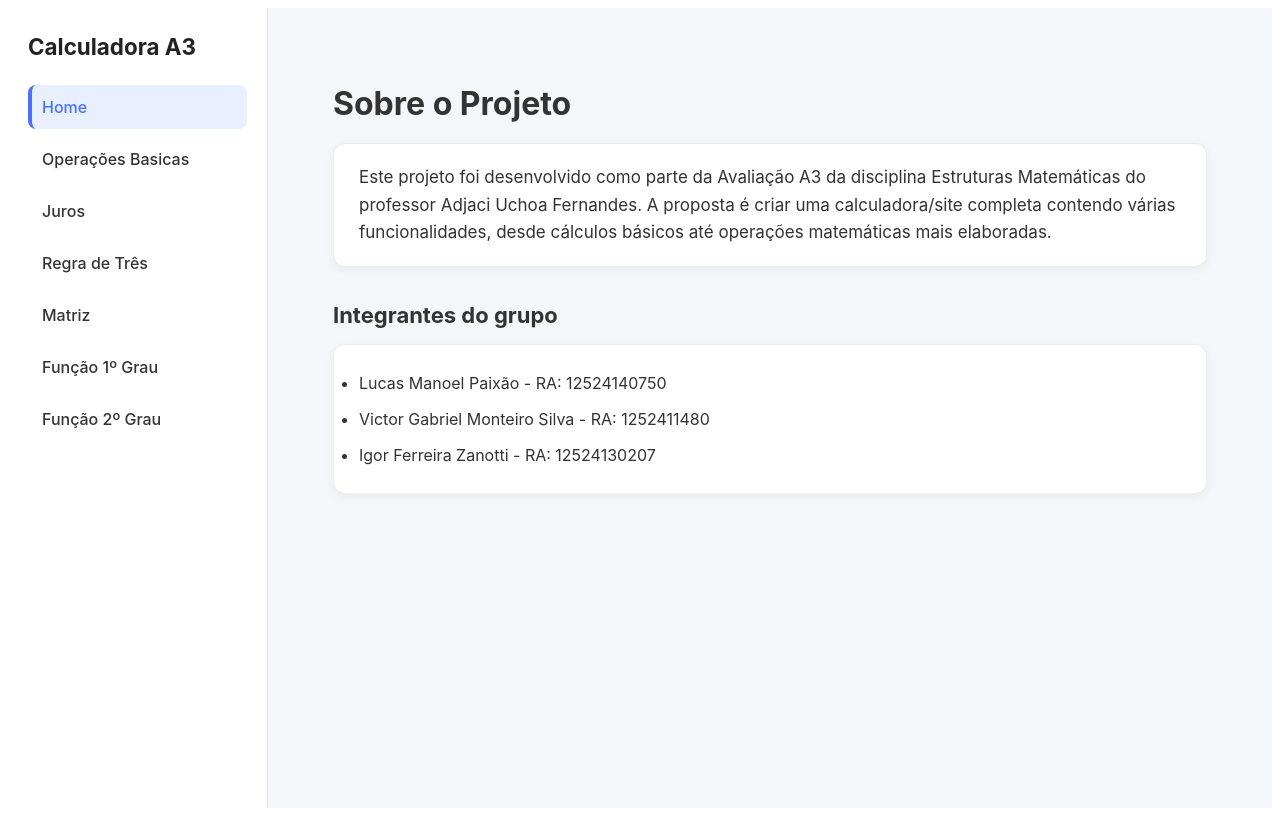
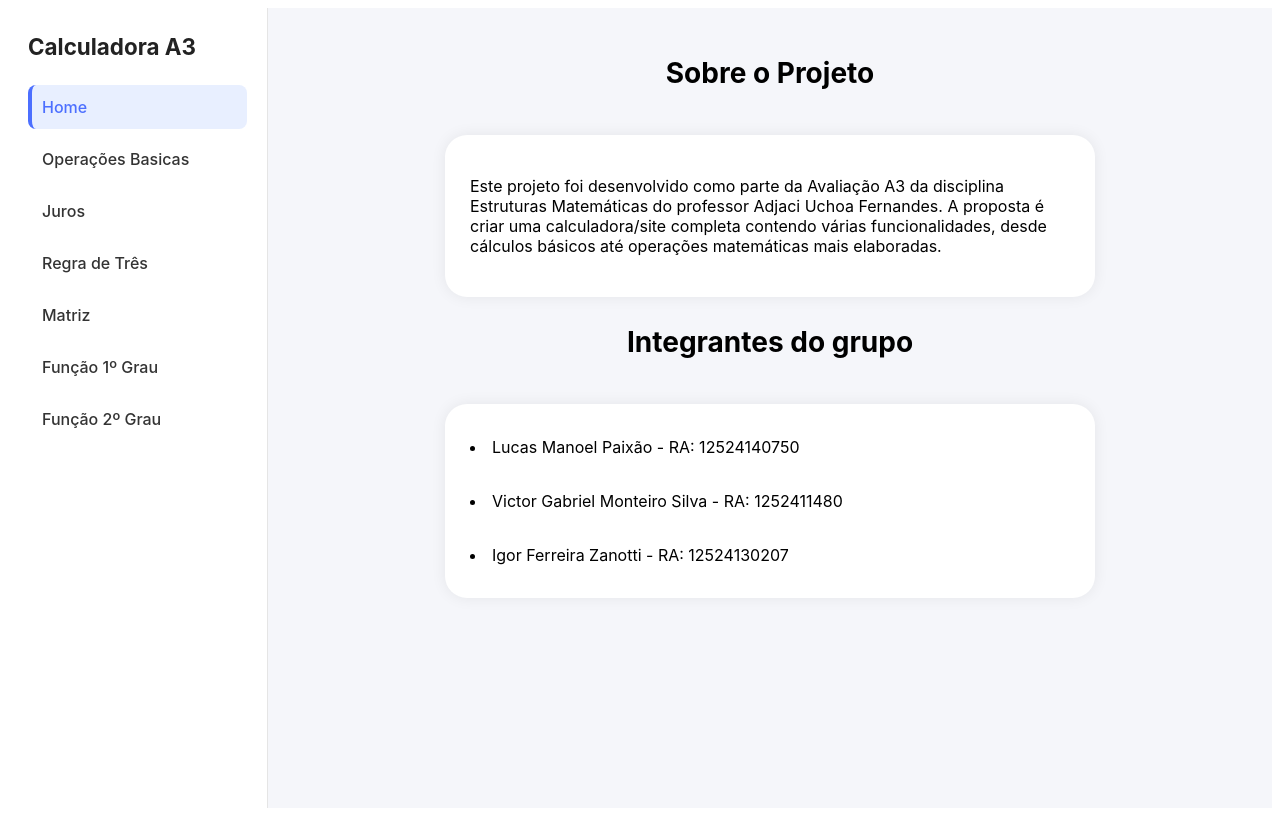
Before and after one commit to LucasManoel1337/CalculadoraA3, an Angular app: page / in a window 1280 px wide. Built offline with nearby package versions, Linux system fonts and the light colour scheme.

Commit message:
Padronização das paginas

```diff
--- a/src/app/features/funcao-2/pages/funcao-2.page.html
+++ b/src/app/features/funcao-2/pages/funcao-2.page.html
@@ -1 +1,8 @@
-<h1>Tela Função 2º Grau</h1>
+<div class="page-container">
+    <h2 class="titulo-pagina">Tela Função 2º Grau</h2>
+    <div class="content-container">
+
+
+
+    </div>
+</div>
--- a/src/app/features/home/pages/home.page.css
+++ b/src/app/features/home/pages/home.page.css
@@ -1,32 +1,3 @@
-.home-container {
-  padding: 30px;
-  max-width: 900px;
-  margin: 0 auto;
-  font-family: "Inter", sans-serif;
-  color: #333;
-}
-
-h1 {
-  font-size: 32px;
-  margin-bottom: 20px;
-}
-
-.descricao {
-  font-size: 17px;
-  line-height: 1.6;
-  background: #ffffff;
-  padding: 20px 25px;
-  border-radius: 12px;
-  box-shadow: 0 3px 10px rgba(0, 0, 0, 0.05);
-  border: 1px solid #ececec;
-  margin-bottom: 35px;
-}
-
-h2 {
-  font-size: 22px;
-  margin-bottom: 15px;
-}
-
 ul {
   background: #ffffff;
   padding: 20px 25px;
--- a/src/app/features/home/pages/home.page.html
+++ b/src/app/features/home/pages/home.page.html
@@ -1,15 +1,15 @@
-<div class="home-container">
-  <h1>Sobre o Projeto</h1>
-
+<div class="page-container">
+    <h2 class="titulo-pagina">Sobre o Projeto</h2>
+    <div class="content-container">
         <p class="descricao">
           {{ descricao }}
         </p>
+    </div>
 
-  <h2>Integrantes do grupo</h2>
-
-  <ul>
+    <h3 class="titulo-pagina">Integrantes do grupo</h3>
+    <div class="content-container">
           <li *ngFor="let membro of integrantes">
             {{ membro }}
           </li>
-  </ul>
     </div>
+</div>
--- a/src/app/features/juros/pages/juros.page.html
+++ b/src/app/features/juros/pages/juros.page.html
@@ -1 +1,8 @@
-<h1>Tela Juros</h1>
+<div class="page-container">
+    <h2 class="titulo-pagina">Tela Juros</h2>
+    <div class="content-container">
+
+
+
+    </div>
+</div>
--- a/src/app/features/matriz/pages/matriz.page.css
+++ b/src/app/features/matriz/pages/matriz.page.css
@@ -1,15 +1,3 @@
-.content-container {
-  width: 600px;
-  background: #ffffff;
-  margin-top: 25px;
-  padding: 25px;
-  border-radius: 22px;
-  box-shadow: 0 0 15px rgba(0,0,0,0.07);
-  display: flex;
-  flex-direction: column;
-  gap: 18px;
-}
-
 .form-group {
   display: flex;
   flex-direction: column;
--- a/src/app/features/regra-de-tres/pages/regra-de-tres.page.html
+++ b/src/app/features/regra-de-tres/pages/regra-de-tres.page.html
@@ -1 +1,8 @@
-<h1>Tela Regra de três</h1>
+<div class="page-container">
+    <h2 class="titulo-pagina">Tela Regra de três</h2>
+    <div class="content-container">
+
+
+
+    </div>
+</div>
--- a/src/styles.css
+++ b/src/styles.css
@@ -10,3 +10,15 @@
   font-weight: 700;
   margin-bottom: 20px;
 }
+
+.content-container {
+  width: 600px;
+  background: #ffffff;
+  margin-top: 25px;
+  padding: 25px;
+  border-radius: 22px;
+  box-shadow: 0 0 15px rgba(0,0,0,0.07);
+  display: flex;
+  flex-direction: column;
+  gap: 18px;
+}
```
Lines whose indentation alone changed are shown as unchanged.
